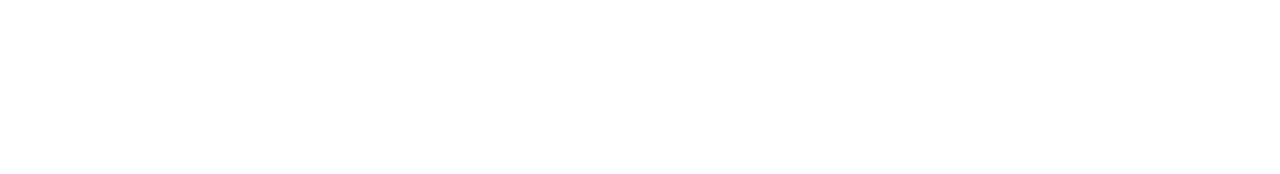
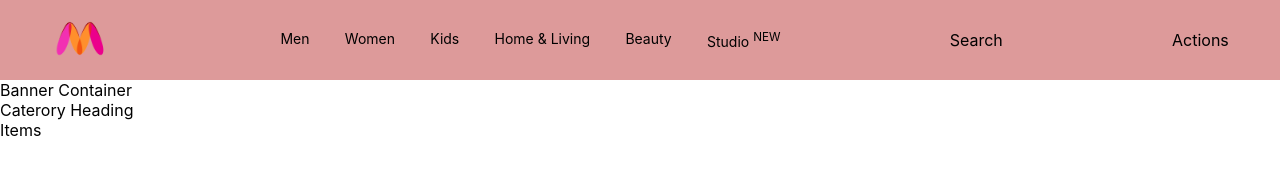
Before and after one commit to mayank25627/Myntra-Clone, a plain HTML site: page index.html in a window 1280 px wide. Drawn offline with Linux system fonts and the light colour scheme.

Commit message:
initial design and structure

```diff
--- a/index.html
+++ b/index.html
@@ -3,11 +3,36 @@
 <head>
     <meta charset="UTF-8">
     <meta name="viewport" content="width=device-width, initial-scale=1.0">
-    <title>Document</title>
+    <title>Myntra</title>
     <link rel="stylesheet" href="style.css">
 </head>
 <body>
 
+    <header>
+        <div class="logo_container">
+            <a href="#"><img class="myntra_home" src="images/myntra_logo.webp" alt="Myntra Home"></a>
+        </div>
+        <div class="nav_bar">
+            <a href="#">Men</a>
+            <a href="#">Women</a>
+            <a href="#">Kids</a>
+            <a href="#">Home & Living</a>
+            <a href="#">Beauty</a>
+            <a href="#">Studio <sup>NEW</sup></a>
+        </div>
+        <div class="search_bar">Search</div>
+        <div class="action_bar">Actions</div>
+    </header>
+
+    <main>
+        <div class="banner_container">Banner Container</div>
+        <div class="category_heading">Caterory Heading</div>
+        <div class="category_items">Items</div>
+    </main>
+
+    <footer>
+
+    </footer>
 
 
 </body>
--- a/style.css
+++ b/style.css
@@ -0,0 +1,37 @@
+*{
+    margin: 0px;
+    padding: 0px;
+    font-family: Assistant,-apple-system,BlinkMacSystemFont,Segoe UI,Roboto,Helvetica,Arial,sans-serif;
+}
+
+header{
+    display: flex;
+    background-color: rgb(221, 154, 154);
+    height: 80px;
+    justify-content: space-between;
+    align-items: center;
+}
+
+.myntra_home{
+    height: 45px;;
+}
+
+.logo_container{
+    margin-left: 4%;
+}
+
+.action_bar{
+    margin-right: 4%;
+}
+
+.nav_bar{
+    display: flex;
+    min-width: 500px;
+    justify-content: space-between;
+}
+
+.nav_bar a{
+    font-size: 14px;
+    text-decoration: none;
+    color: black;
+}
```
